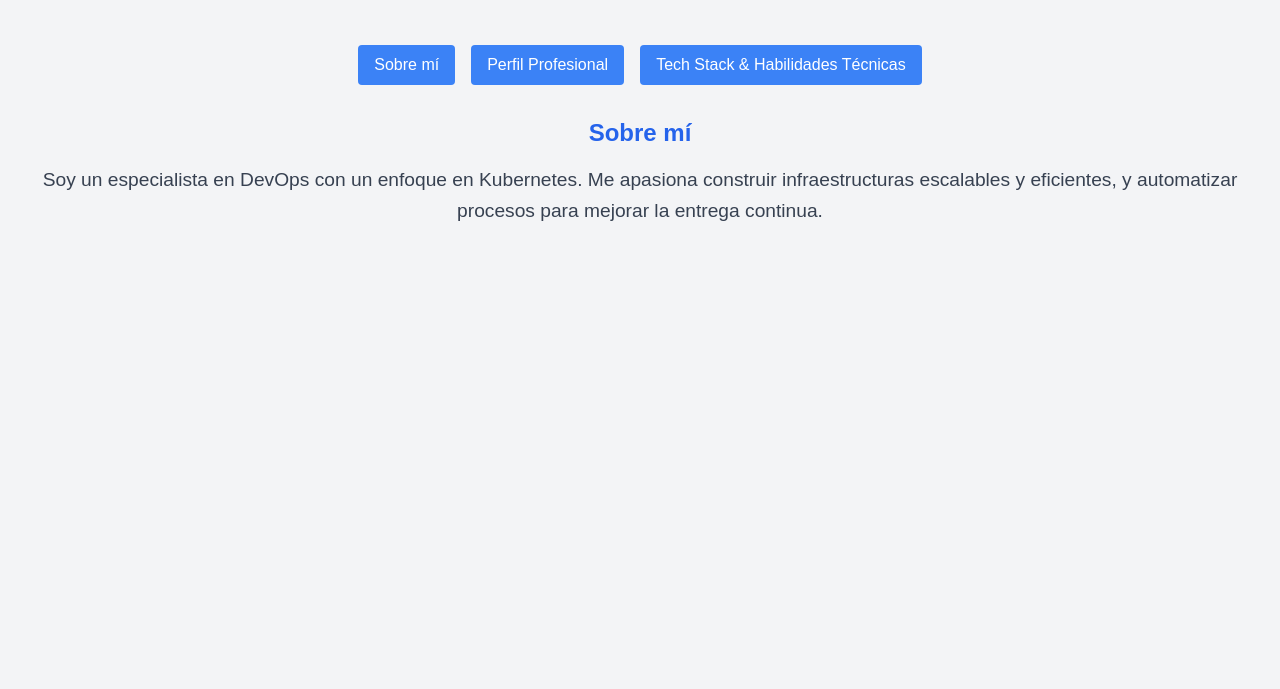
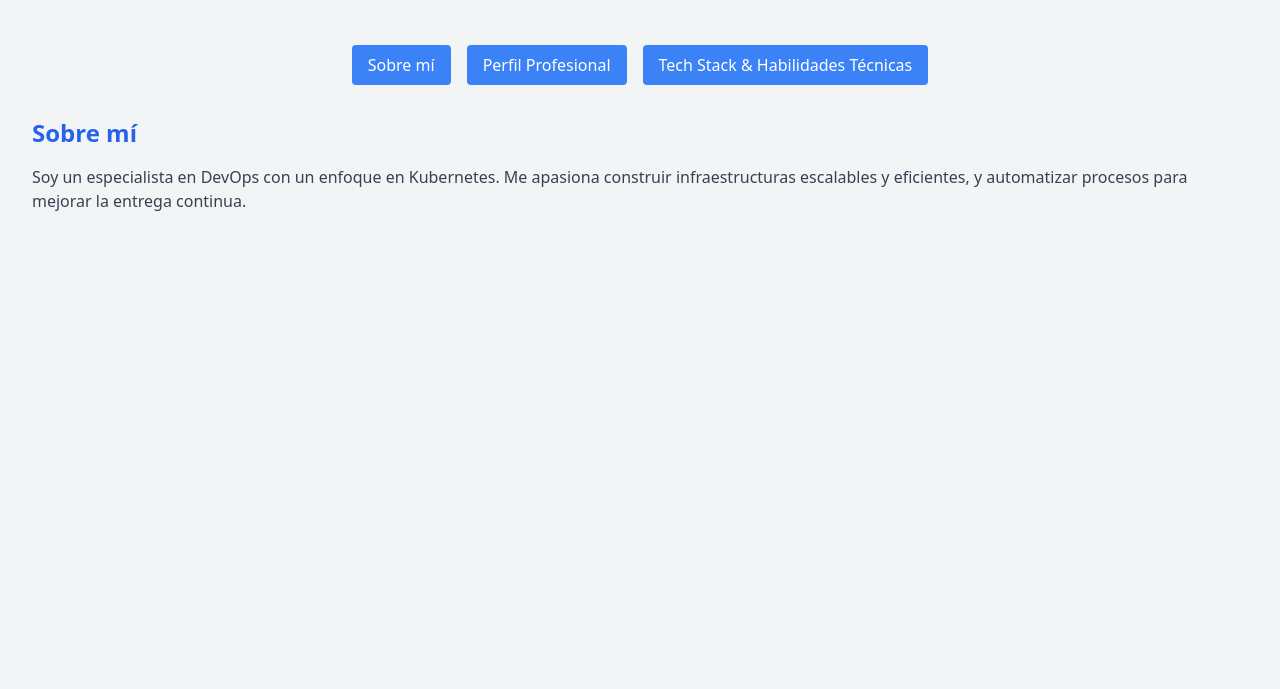
Before and after one commit to dcarmona8/about_me, a plain HTML site: page index.html in a window 1280 px wide. Shown: the part 111-800 px from the top of the page. Drawn offline with nearby package versions, Linux system fonts and the light colour scheme.

Commit message:
Update index.html

```diff
--- a/index.html
+++ b/index.html
@@ -1,38 +1,3 @@
-<!DOCTYPE html>
-<html lang="es">
-<head>
-    <meta charset="UTF-8">
-    <meta name="viewport" content="width=device-width, initial-scale=1.0">
-    <title>Bienvenido a mi sitio personal</title>
-    <script src="https://cdn.tailwindcss.com"></script>
-    <style>
-        body {
-            font-family: Arial, sans-serif;
-            background-color: #f4f4f4;
-            color: #333;
-            margin: 0;
-            padding: 0;
-            text-align: center;
-        }
-        .container {
-            padding: 50px;
-        }
-        h1 {
-            color: #0073e6;
-        }
-        p {
-            font-size: 1.2em;
-            line-height: 1.6;
-        }
-        a {
-            color: #0073e6;
-            text-decoration: none;
-        }
-        a:hover {
-            text-decoration: underline;
-        }
-    </style>
-</head>
 <!DOCTYPE html>
 <html lang="es">
 <head>
```
